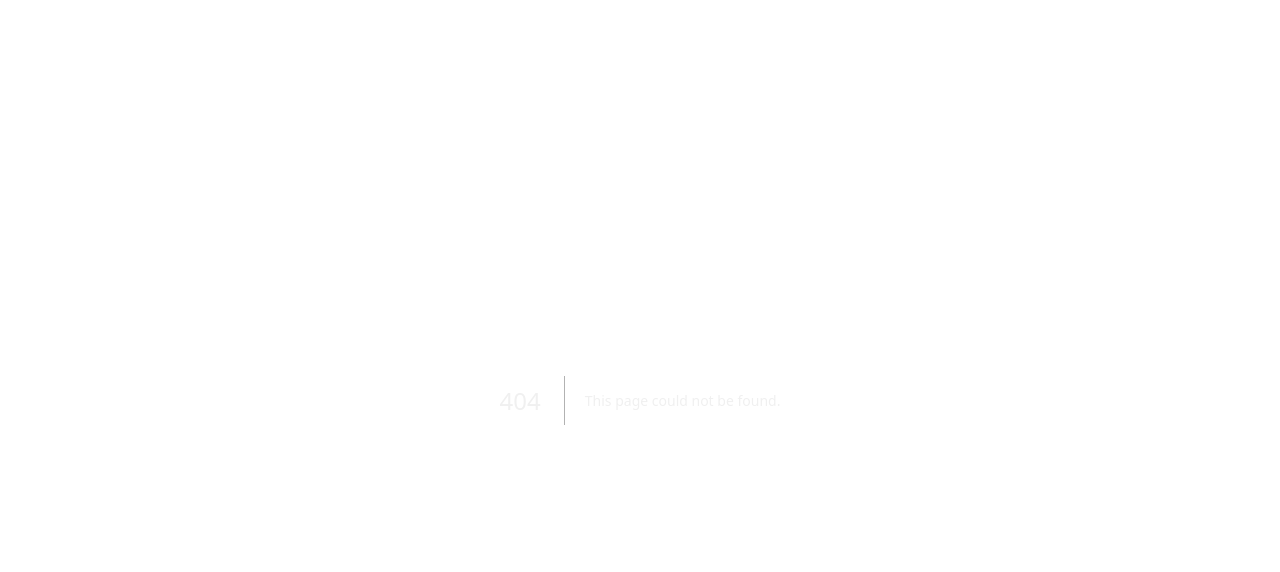
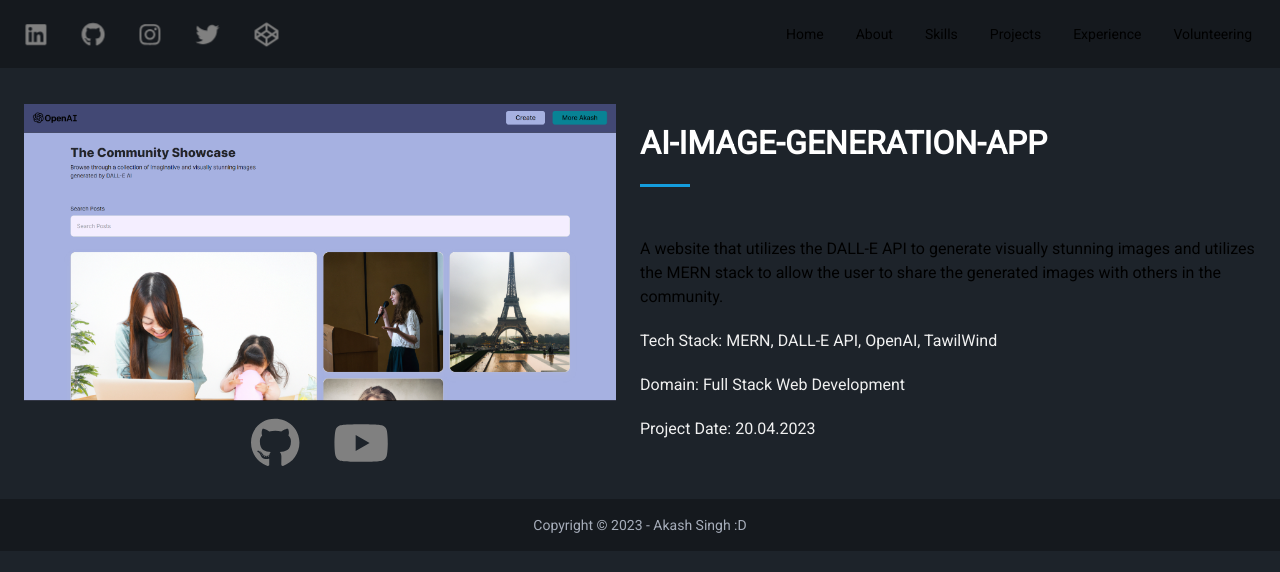
Before and after one commit to SkySingh04/Meet-Akash, a Next.js app: page /aiimage in a window 1280 px wide. Before the commit this address had no page. Shown: the top 572 px of the page. Built offline with nearby package versions, Linux system fonts and the light colour scheme.

Commit message:
Added different pages for projects and final style

```diff
--- /dev/null
+++ b/src/app/[id]/page.tsx
@@ -0,0 +1,65 @@
+'use client'
+import React from 'react'
+import Navbar from "../components/Navbar";
+import { useParams } from 'next/navigation'
+import data from "../../../src/data"
+import Footer from "../components/Footer";
+import { FontAwesomeIcon } from "@fortawesome/react-fontawesome";
+import { faGithub } from "@fortawesome/free-brands-svg-icons";
+import { faYoutube } from "@fortawesome/free-brands-svg-icons";
+
+const page = () => {
+    const params = useParams()
+    const id:any = params.id
+    const projectData = data[id as keyof typeof data]
+    return (
+      <div>
+        <Navbar />
+        <div className="project-details p-6 md:flex mt-20 items-center "  data-aos="fade-up">
+  <div className="md:w-1/2 md:pr-6 text-center">
+    <img
+      src={projectData.imgSrc}
+      alt={projectData.name}
+      className="w-full max-h-[100%] object-contain"
+    />
+    <a
+      className="btn btn-ghost normal-case text-xl mt-4"
+      href={projectData.githubLink}
+    >
+      <FontAwesomeIcon
+        icon={faGithub}
+        className="fas fa-check"
+        style={{ color: "grey", fontSize: 50 }}
+      />
+    </a>
+
+    <a
+      className="btn btn-ghost normal-case text-xl mt-4"
+      href={projectData.projectlink}
+    >
+      <FontAwesomeIcon
+        icon={faYoutube}
+        className="fas fa-check"
+        style={{ color: "grey", fontSize: 50 }}
+      />
+    </a>
+  </div>
+          <div className="md:w-1/2">
+          <div className="container ">
+        <div className="section-title">
+          <h2 className="other-header">{projectData.name}</h2>
+            </div>
+            </div>
+            <p>{projectData.description}</p>
+            <h2 className=' my-5'>Tech Stack: {projectData.techStack}</h2>
+            <h2 className=' my-5'>Domain: {projectData.domain}</h2>
+            <h2 className=' my-5'>Project Date: {projectData.projectdate}</h2>
+          </div>
+        </div>
+        <Footer />
+      </div>
+    );
+
+}
+
+export default page
--- a/src/app/components/About.tsx
+++ b/src/app/components/About.tsx
@@ -3,7 +3,7 @@ import React from 'react'
 import ProfileCards from './ProfileCards'
 const About = () => {
   return (
-    <section id="About" className="about text-base justify-center items-center flex page-section bg-[#252A34]" data-aos="fade-up" >
+    <section id="About" className="about text-base justify-center items-center flex page-section section-bg" data-aos="fade-up" >
       <div className="container ">
         <div className="section-title">
           <h2 className="other-header">About</h2>
--- a/src/app/components/Experience.tsx
+++ b/src/app/components/Experience.tsx
@@ -4,7 +4,7 @@ import WorkExperience from './WorkExperience';
 
 const Page = () => {
   return (
-    <div className='page-section text-base px-5 sm:justify-center bg-[#252A34]' id="Experience" data-aos="fade-up">
+    <div className='page-section text-base px-5 sm:justify-center section-bg' id="Experience" data-aos="fade-up">
 
       <div className="md:flex">
         {/* Left Column (Resume) */}
--- a/src/app/components/Navbar.tsx
+++ b/src/app/components/Navbar.tsx
@@ -14,7 +14,7 @@ const Navbar = () => {
     <label className="btn btn-ghost lg:hidden swap swap-rotate">
             <input type="checkbox" />
             <svg className="swap-off fill-current" xmlns="http://www.w3.org/2000/svg" width="32" height="32" viewBox="0 0 512 512"><path d="M64,384H448V341.33H64Zm0-106.67H448V234.67H64ZM64,128v42.67H448V128Z"/></svg>
-            <svg className="swap-off fill-current" xmlns="http://www.w3.org/2000/svg" width="32" height="32" viewBox="0 0 512 512"><path d="M64,384H448V341.33H64Zm0-106.67H448V234.67H64ZM64,128v42.67H448V128Z"/></svg>
+            <svg className="swap-on fill-current" xmlns="http://www.w3.org/2000/svg" width="32" height="32" viewBox="0 0 512 512"><path d="M64,384H448V341.33H64Zm0-106.67H448V234.67H64ZM64,128v42.67H448V128Z"/></svg>
 
           </label>
         <ul tabIndex={0} className="menu menu-sm dropdown-content  mt-3 z-[1]  shadow bg-base-100 rounded-box w-50">
@@ -60,7 +60,7 @@ const Navbar = () => {
           <label className="btn btn-ghost lg:hidden swap swap-rotate">
             <input type="checkbox" />
             <svg className="swap-off fill-current" xmlns="http://www.w3.org/2000/svg" width="32" height="32" viewBox="0 0 512 512"><path d="M64,384H448V341.33H64Zm0-106.67H448V234.67H64ZM64,128v42.67H448V128Z"/></svg>
-            <svg className="swap-off fill-current" xmlns="http://www.w3.org/2000/svg" width="32" height="32" viewBox="0 0 512 512"><path d="M64,384H448V341.33H64Zm0-106.67H448V234.67H64ZM64,128v42.67H448V128Z"/></svg>
+            <svg className="swap-on fill-current" xmlns="http://www.w3.org/2000/svg" width="32" height="32" viewBox="0 0 512 512"><path d="M64,384H448V341.33H64Zm0-106.67H448V234.67H64ZM64,128v42.67H448V128Z"/></svg>
             </label>
             <ul tabIndex={0} className="menu menu-sm dropdown-content mt-3 z-[1] p-2 shadow bg-base-100 rounded-box">
               <li><a className="btn btn-ghost normal-case" href="https://www.linkedin.com/in/akash-singh-a57081253/"><FontAwesomeIcon
--- a/src/app/components/ProjectCard.tsx
+++ b/src/app/components/ProjectCard.tsx
@@ -27,7 +27,7 @@ const ProjectCard = (props: ProjectCardProps) => {
   return (
     // Wrap the card with the Link component
 
-    <Link href={props.githubLink}>
+    <Link href={`/${props.id}`}>
         <div
           className={`card ${hovered ? 'hovered' : ''}`}
           onMouseEnter={() => setHovered(true)}
--- /dev/null
+++ b/src/app/components/ProjectDetailsDialog.tsx
@@ -0,0 +1,32 @@
+import React from 'react';
+type Project = {
+    name: string;
+    imgSrc?: string; // URL to the project image
+    description?: string;
+    techStack?: string; // List of technologies used in the project
+    githubLink: string; // URL to the project's GitHub repository
+  };
+// Import necessary libraries and components
+
+interface ProjectDetailsProps {
+    onClose: () => void;
+    project: Project; // Define a type for your project data
+  }
+
+  const ProjectDetailsDialog: React.FC<ProjectDetailsProps> = ({ onClose, project }) => {
+    return (
+        <div className="project-dialog">
+          <div className="dialog-content">
+            <h3>{project.name}</h3>
+            <img src={project.imgSrc} alt={project.name} />
+            {/* Add project details, tech stack, etc. */}
+            <a href={project.githubLink} target="_blank" rel="noopener noreferrer">
+              GitHub
+            </a>
+            <button onClick={onClose}>Close</button>
+          </div>
+        </div>
+      );
+  };
+
+  export default ProjectDetailsDialog;
--- a/src/app/components/Projects.tsx
+++ b/src/app/components/Projects.tsx
@@ -4,7 +4,7 @@ import ProjectCard from './ProjectCard'; // Import your ProjectCard component
 const Projects = () => {
   return (
     <div>
-      <div id="Projects" className="page-section text-base px-6 my-5 py-10 bg-[#252A34]" data-aos="fade-up">
+      <div id="Projects" className="page-section text-base px-6 my-5 py-10 section-bg" data-aos="fade-up">
         <div className="section-title">
           <h2 className="other-header">Projects</h2>
         </div>
@@ -14,7 +14,7 @@ const Projects = () => {
           <ProjectCard
             name="Motion Amplification Video"
             imgSrc="/portfolio-mav-1.png"
-            id="mav"
+            id='mav'
             githubLink="https://github.com/Akash-Singh04/Motion-Amplification-Video"
           />
 
--- a/src/app/globals.css
+++ b/src/app/globals.css
@@ -70,7 +70,7 @@ section {
   padding: 5%;
 }
 .section-bg {
-  background: #252A34;
+  background: #040D12;
   color: #EEF2E6;
 }
 .kuchkaro{
--- /dev/null
+++ b/src/data.tsx
@@ -0,0 +1,55 @@
+const data = {
+
+    'mav' : {
+        'name':'Motion Amplification Video',
+        'imgSrc':'/portfolio-mav-1.png',
+        'githubLink':'https://github.com/Akash-Singh04/Motion-Amplification-Video',
+        'description':'Motion Amplification Video (MAV) offers a solution to the pressing need for accessible and precise vibrational analysis tools across industries. Current methods are expensive and complex, often missing subtle vibrations. Industries like automotive, power plants, medical, and engineering require accurate vibration analysis, but existing solutions are cost-prohibitive. MAV technique processes video clips, amplifies motion details, and detects defects. Hosted on the cloud, it dramatically reduces costs to an affordable range and captures time waveforms and FFT spectrum for noise, vibration, and shock analysis. MAV empowers engineers to assess structural integrity effectively. In the automotive sector, it enhances safety and performance. In power plants, it monitors machinery vibrations, improving maintenance efficiency. In industrial facilities, it identifies structural issues for a safer work environment. In medicine, MAV offers a cost-effective, non-invasive method for heartbeat monitoring. Our cloud-powered MAV solution promises safety, efficiency, and reliability in these vital sectors.',
+        'techStack':'MERN Python TensorFlow AWS',
+        'domain':'Machine Learning, Computer Vision, Cloud Computing,Full Stack Web Development',
+        'projectdate':'22.09.2023',
+        'projectlink':'https://youtu.be/ygeVFEa4_oo'
+    },
+    'classsnap':{
+        'name':'ClassSnap',
+        'imgSrc':'/portfoilio-classsnap-2.png',
+        'githubLink':'https://github.com/Akash-Singh04/ClassSnap',
+        'description':'ClassSnap is an advanced web application designed to enhance student’s learning experience by providing personalized access to academic details and automatically generating comprehensive notes through intelligent presentation summarization. Leveraging cutting-edge technologies, the platform employs Machine Learning algorithms to perform intelligent summarization of presentations from online class sessions. Through the use of Selenium Web Driver, ClassSnap automatically extracts relevant information from the meeting presentations and processes it with the Machine Learning algorithm to generate organized and concise notes, reducing manual effort for students. The application seamlessly integrates with popular online learning platforms, ensuring effortless synchronization of academic data.',
+        'techStack':'MERN, Selenium Web Driver, Pegasus Model , Cloudinary',
+        'domain':'Machine Learning, Full Stack Web Development , Web Driver',
+        'projectdate':'25.08.2023',
+        'projectlink':'https://youtu.be/c7Uv2kCQrRw'
+    },
+    'sleepsense':{
+        'name':'SleepSense',
+        'imgSrc':'/portfolio-sleepsense-2.png',
+        'githubLink':'https://github.com/Akash-Singh04/SleepSense',
+        'description':'About A ML model that scans the driver for drowsiness and alerts them incase of danger while driving. Alerts are send via Telegram message and audio que. Also includes various features such as information of where you last fell asleep, analysis of trip, and recommendations based on when you should take rest and when you were most drowsy.',
+        'techStack':'Python, OpenCv2,Tensorflow,Keras,Flask',
+        'domain':'Machine Learning, Full Stack Web Development , Image Processing',
+        'projectdate':'25.06.2023',
+        'projectlink':''
+    },
+    'aiimage':{
+        'name':'AI-IMAGE-GENERATION-APP',
+        'imgSrc':'/portfolio-ai-image-1.png',
+        'githubLink':'https://github.com/Akash-Singh04/AI-IMAGE-GENERATION-APP',
+        'description':'A website that utilizes the DALL-E API to generate visually stunning images and utilizes the MERN stack to allow the user to share the generated images with others in the community.',
+        'techStack':'MERN, DALL-E API, OpenAI, TawilWind',
+        'domain':'Full Stack Web Development',
+        'projectdate':'20.04.2023',
+        'projectlink':''
+    },
+    'blogwebsite':{
+        'name':'Gen-Z-Diaries',
+        'imgSrc':'/portfolio-blogwebsite-1.png',
+        'githubLink':'https://github.com/Akash-Singh04/Gen-Z-Diaries',
+        'description':'A fully responsive Blog Website that allows users to login and create blog posts and add comments to existing blog posts via User Authentication and storing the data to a database with encryption. Also Includes A Admin Dashboard that displays all the database tables and is only accessible by the admin.',
+        'techStack':'Python(Flask),HTML5, CSS3, BOOTSTRAP5, SQLite',
+        'domain':'Full Stack Web Development',
+        'projectdate':'12.10.2022',
+        'projectlink':''
+    },
+}
+
+export default data
```
Also changed, not shown: public/portfoilio-classsnap-2.png (added), public/portfolio-sleepsense-2.png (added).
